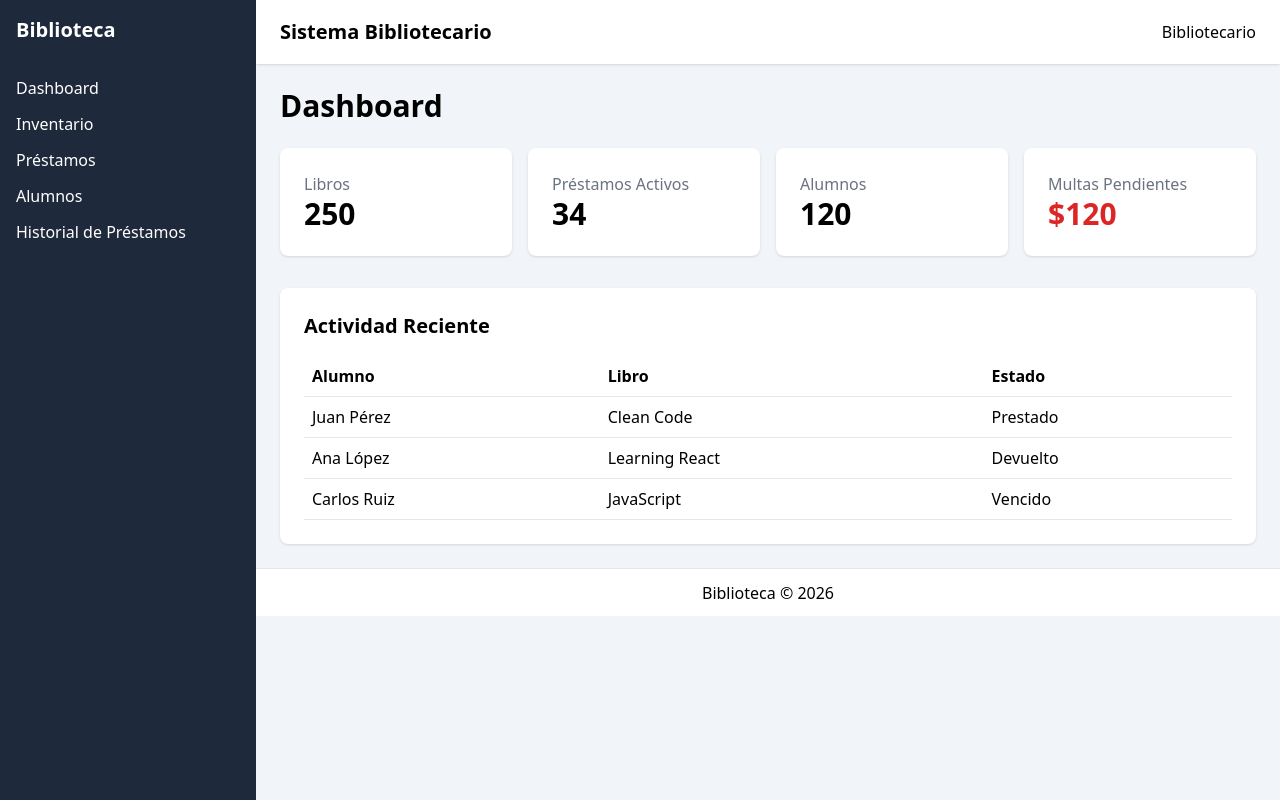
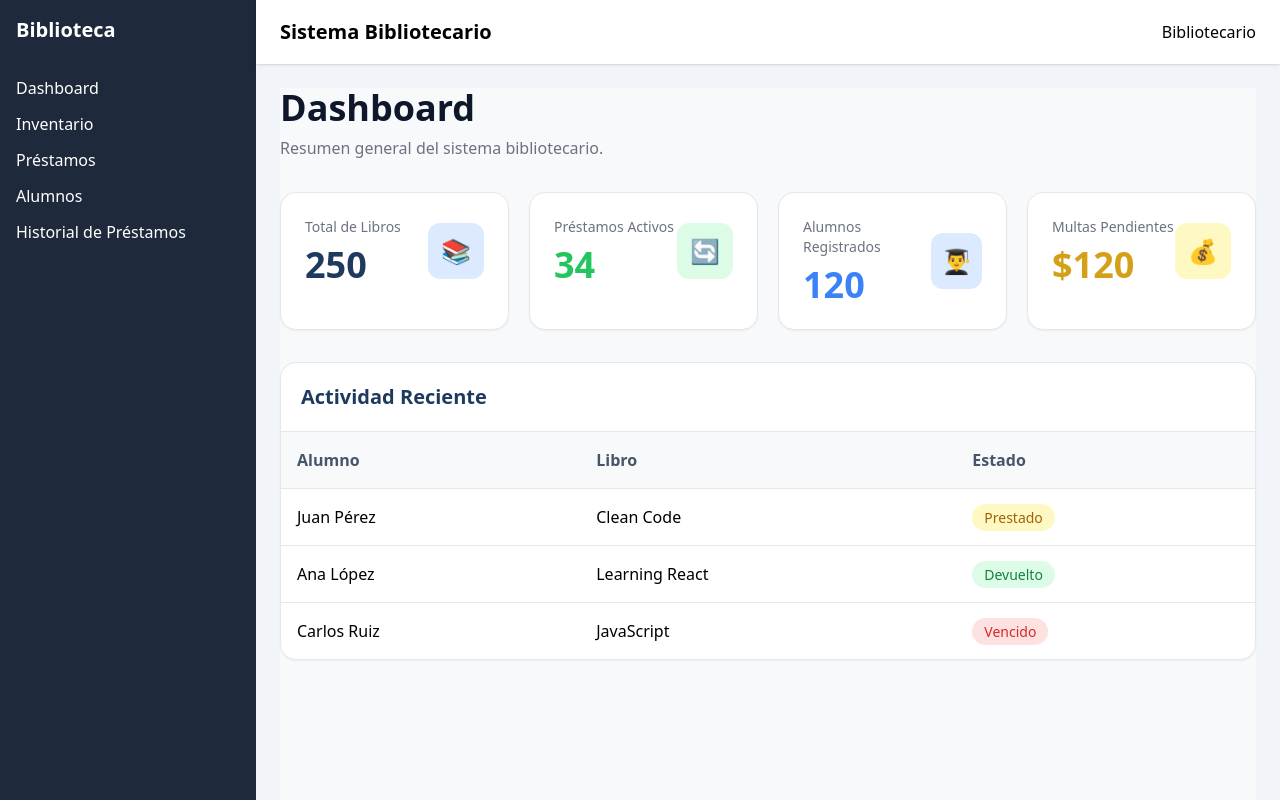
Before and after one commit to Drift303/Bibliotecas-App, a React (Vite) app: page /dashboard in a window 1280 px wide. Shown: the top 800 px of the page. Built offline with nearby package versions, Linux system fonts and the light colour scheme.

Commit message:
Modificaciones en el diseño del dashboard

```diff
--- a/src/librarian/Dashboard.tsx
+++ b/src/librarian/Dashboard.tsx
@@ -1,8 +1,6 @@
 import DashboardLayout from "../components/DashboardLayout";
 
 export default function Dashboard() {
-
-  // Luego vendrá del backend
   const stats = {
     books: 250,
     activeLoans: 34,
@@ -33,74 +31,230 @@ export default function Dashboard() {
 
   return (
     <DashboardLayout>
+      <div className="bg-[#F8F9FB] min-h-screen">
 
-      <h1 className="text-3xl font-bold mb-6">
+        {/* Encabezado */}
+        <div className="mb-8">
+          <h1 className="text-4xl font-bold text-[#0F172A]">
             Dashboard
           </h1>
 
-      <div className="grid grid-cols-1 md:grid-cols-4 gap-4">
-
-        <div className="bg-white p-6 rounded-lg shadow">
-          <h2 className="text-gray-500">
-            Libros
-          </h2>
-
-          <p className="text-3xl font-bold">
-            {stats.books}
+          <p className="text-[#6B7280] mt-2">
+            Resumen general del sistema bibliotecario.
           </p>
         </div>
 
-        <div className="bg-white p-6 rounded-lg shadow">
-          <h2 className="text-gray-500">
-            Préstamos Activos
+        {/* Tarjetas */}
+        <div className="grid grid-cols-1 md:grid-cols-2 lg:grid-cols-4 gap-5">
+
+          {/* Libros */}
+          <div
+            className="
+            bg-white
+            rounded-2xl
+            p-6
+            border
+            border-[#E5E7EB]
+            shadow-sm
+            transition-all
+            duration-300
+            hover:-translate-y-1
+            hover:shadow-lg
+            cursor-pointer
+          "
+          >
+            <div className="flex justify-between items-center">
+              <div>
+                <p className="text-[#6B7280] text-sm">
+                  Total de Libros
+                </p>
+
+                <h2 className="text-4xl font-bold text-[#1E3A5F] mt-2">
+                  {stats.books}
                 </h2>
-
-          <p className="text-3xl font-bold">
-            {stats.activeLoans}
-          </p>
               </div>
 
-        <div className="bg-white p-6 rounded-lg shadow">
-          <h2 className="text-gray-500">
-            Alumnos
-          </h2>
-
-          <p className="text-3xl font-bold">
-            {stats.students}
-          </p>
+              <div
+                className="
+                w-14
+                h-14
+                rounded-xl
+                bg-blue-100
+                flex
+                items-center
+                justify-center
+                text-2xl
+              "
+              >
+                📚
+              </div>
+            </div>
           </div>
 
-        <div className="bg-white p-6 rounded-lg shadow">
-          <h2 className="text-gray-500">
-            Multas Pendientes
+          {/* Préstamos */}
+          <div
+            className="
+            bg-white
+            rounded-2xl
+            p-6
+            border
+            border-[#E5E7EB]
+            shadow-sm
+            transition-all
+            duration-300
+            hover:-translate-y-1
+            hover:shadow-lg
+            cursor-pointer
+          "
+          >
+            <div className="flex justify-between items-center">
+              <div>
+                <p className="text-[#6B7280] text-sm">
+                  Préstamos Activos
+                </p>
+
+                <h2 className="text-4xl font-bold text-[#22C55E] mt-2">
+                  {stats.activeLoans}
                 </h2>
-
-          <p className="text-3xl font-bold text-red-600">
-            ${stats.pendingFines}
-          </p>
               </div>
 
+              <div
+                className="
+                w-14
+                h-14
+                rounded-xl
+                bg-green-100
+                flex
+                items-center
+                justify-center
+                text-2xl
+              "
+              >
+                🔄
+              </div>
+            </div>
           </div>
 
-      <div className="mt-8 bg-white rounded-lg shadow p-6">
+          {/* Alumnos */}
+          <div
+            className="
+            bg-white
+            rounded-2xl
+            p-6
+            border
+            border-[#E5E7EB]
+            shadow-sm
+            transition-all
+            duration-300
+            hover:-translate-y-1
+            hover:shadow-lg
+            cursor-pointer
+          "
+          >
+            <div className="flex justify-between items-center">
+              <div>
+                <p className="text-[#6B7280] text-sm">
+                  Alumnos Registrados
+                </p>
 
-        <h2 className="text-xl font-semibold mb-4">
+                <h2 className="text-4xl font-bold text-[#3B82F6] mt-2">
+                  {stats.students}
+                </h2>
+              </div>
+
+              <div
+                className="
+                w-14
+                h-14
+                rounded-xl
+                bg-blue-100
+                flex
+                items-center
+                justify-center
+                text-2xl
+              "
+              >
+                👨‍🎓
+              </div>
+            </div>
+          </div>
+
+          {/* Multas */}
+          <div
+            className="
+            bg-white
+            rounded-2xl
+            p-6
+            border
+            border-[#E5E7EB]
+            shadow-sm
+            transition-all
+            duration-300
+            hover:-translate-y-1
+            hover:shadow-lg
+            cursor-pointer
+          "
+          >
+            <div className="flex justify-between items-center">
+              <div>
+                <p className="text-[#6B7280] text-sm">
+                  Multas Pendientes
+                </p>
+
+                <h2 className="text-4xl font-bold text-[#D4A017] mt-2">
+                  ${stats.pendingFines}
+                </h2>
+              </div>
+
+              <div
+                className="
+                w-14
+                h-14
+                rounded-xl
+                bg-yellow-100
+                flex
+                items-center
+                justify-center
+                text-2xl
+              "
+              >
+                💰
+              </div>
+            </div>
+          </div>
+        </div>
+
+        {/* Tabla */}
+        <div
+          className="
+          mt-8
+          bg-white
+          rounded-2xl
+          border
+          border-[#E5E7EB]
+          shadow-sm
+          overflow-hidden
+        "
+        >
+          <div className="p-5 border-b border-[#E5E7EB]">
+            <h2 className="text-xl font-semibold text-[#1E3A5F]">
               Actividad Reciente
             </h2>
+          </div>
 
           <table className="w-full">
 
-          <thead className="border-b">
+            <thead className="bg-[#F8F9FB]">
               <tr>
-              <th className="text-left p-2">
+                <th className="text-left p-4 text-[#475569]">
                   Alumno
                 </th>
 
-              <th className="text-left p-2">
+                <th className="text-left p-4 text-[#475569]">
                   Libro
                 </th>
 
-              <th className="text-left p-2">
+                <th className="text-left p-4 text-[#475569]">
                   Estado
                 </th>
               </tr>
@@ -111,18 +265,42 @@ export default function Dashboard() {
               {recentLoans.map((loan) => (
                 <tr
                   key={loan.id}
-                className="border-b"
+                  className="
+                    border-t
+                    border-[#E5E7EB]
+                    hover:bg-[#F8F9FB]
+                    transition-colors
+                    duration-200
+                  "
                 >
-                <td className="p-2">
+                  <td className="p-4">
                     {loan.student}
                   </td>
 
-                <td className="p-2">
+                  <td className="p-4">
                     {loan.book}
                   </td>
 
-                <td className="p-2">
-                  {loan.status}
+                  <td className="p-4">
+
+                    {loan.status === "Prestado" && (
+                      <span className="bg-yellow-100 text-yellow-700 px-3 py-1 rounded-full text-sm font-medium">
+                        Prestado
+                      </span>
+                    )}
+
+                    {loan.status === "Devuelto" && (
+                      <span className="bg-green-100 text-green-700 px-3 py-1 rounded-full text-sm font-medium">
+                        Devuelto
+                      </span>
+                    )}
+
+                    {loan.status === "Vencido" && (
+                      <span className="bg-red-100 text-red-600 px-3 py-1 rounded-full text-sm font-medium">
+                        Vencido
+                      </span>
+                    )}
+
                   </td>
                 </tr>
               ))}
@@ -130,9 +308,9 @@ export default function Dashboard() {
             </tbody>
 
           </table>
+        </div>
 
       </div>
-
     </DashboardLayout>
   );
 }
```
Lines whose indentation alone changed are shown as unchanged.
